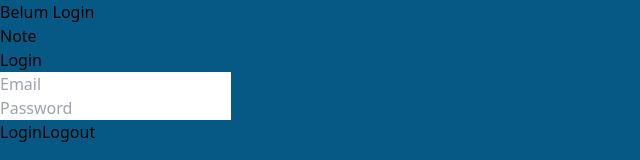
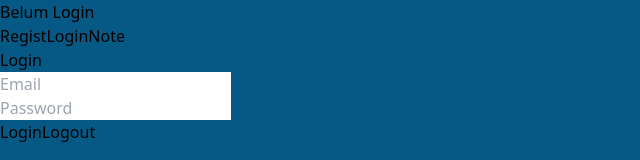
Before and after one commit to GadangAkbar/Note-app, a React (Vite) app: page /Login in a window 1280 px wide. Shown: the top 160 px of the page, without its empty margins (0-640 px from the left). Built offline with nearby package versions, Linux system fonts and the light colour scheme; sample sign-in values are in the browser's storage.

Commit message:
fixing API

```diff
--- a/src/Navbar.jsx
+++ b/src/Navbar.jsx
@@ -17,8 +17,10 @@ function Navbar({ token, onLogout }) {
                 )}
 
                 <nav className="flex gap-12">
-                    {token !== null ? null : <Link to={"/Regist"}><span className=" hover:text-sky-300 transition-all active:text-sky-300 focus:text-sky-300 ">Regist</span></Link>}
-                    {token !== null ? null : <Link to={"/Login"}><span className=" hover:text-sky-300 transition-all active:text-sky-300 focus:text-sky-300 ">Login</span></Link>}
+                    { <Link to={"/Regist"}><span className=" hover:text-sky-300 transition-all active:text-sky-300 focus:text-sky-300 ">Regist</span></Link>}
+                    { <Link to={"/Login"}><span className=" hover:text-sky-300 transition-all active:text-sky-300 focus:text-sky-300 ">Login</span></Link>}
+                    {/* {token !== null ? null : <Link to={"/Regist"}><span className=" hover:text-sky-300 transition-all active:text-sky-300 focus:text-sky-300 ">Regist</span></Link>}
+                    {token !== null ? null : <Link to={"/Login"}><span className=" hover:text-sky-300 transition-all active:text-sky-300 focus:text-sky-300 ">Login</span></Link>} */}
                     <Link to={"/Note"} className=" hover:text-sky-300 transition-all active:text-sky-300 focus:text-sky-300 ">Note</Link>
                     {/* {token !== null ? <Link onClick={() => onLogout()}><span className="text-white font-sans hover:text-slate-300">Logout</span></Link> : null} */}
                 </nav>
--- a/src/Note.jsx
+++ b/src/Note.jsx
@@ -13,7 +13,7 @@ function Note() {
 
   const handleFetchData = async () => {
     const apiFetch = await tampilkan();
-    setNotes(apiFetch.data.data ?? null)
+    setNotes(apiFetch.data.data.notes ?? null)
   }
 
   const handleAddData = async (title, content) => {
```
